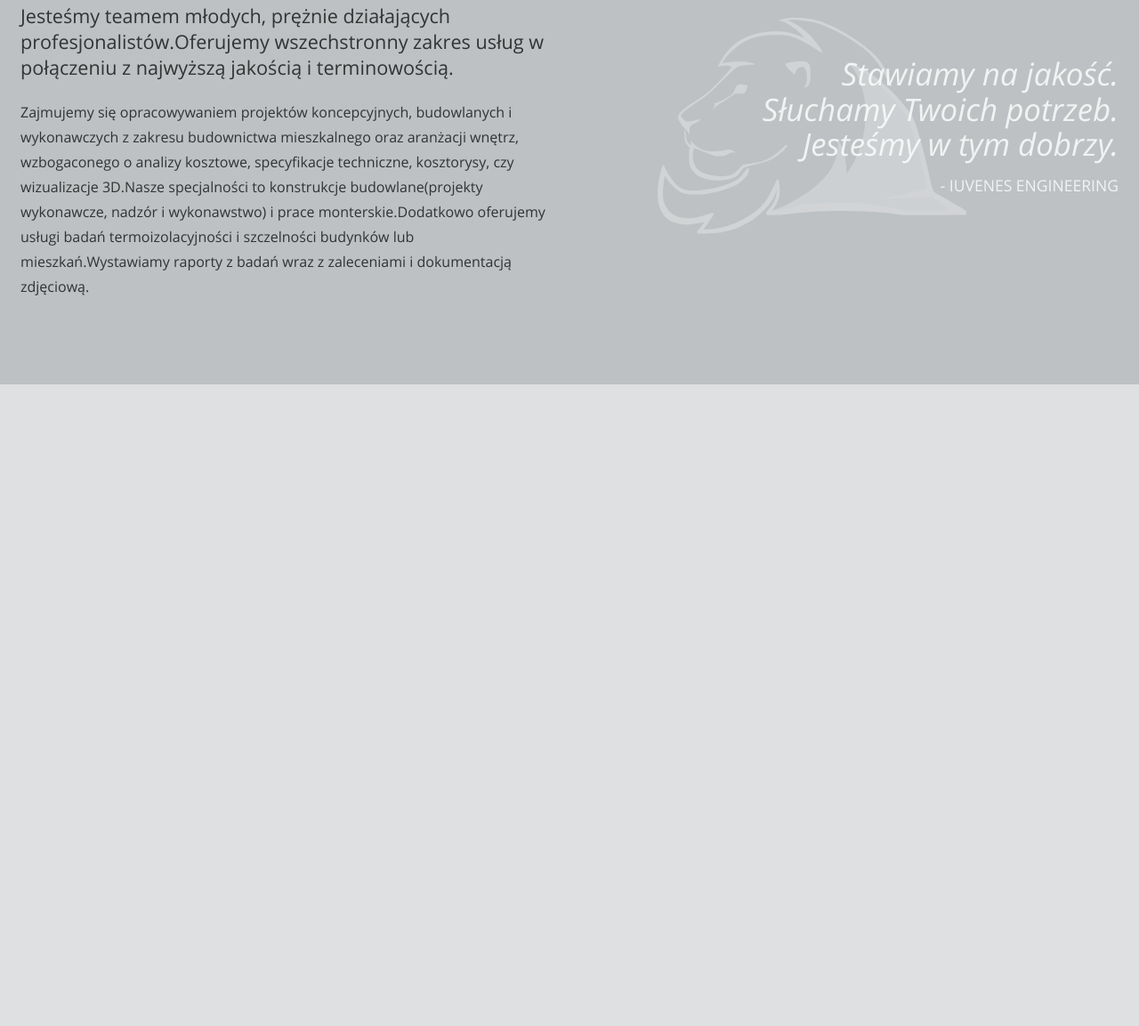
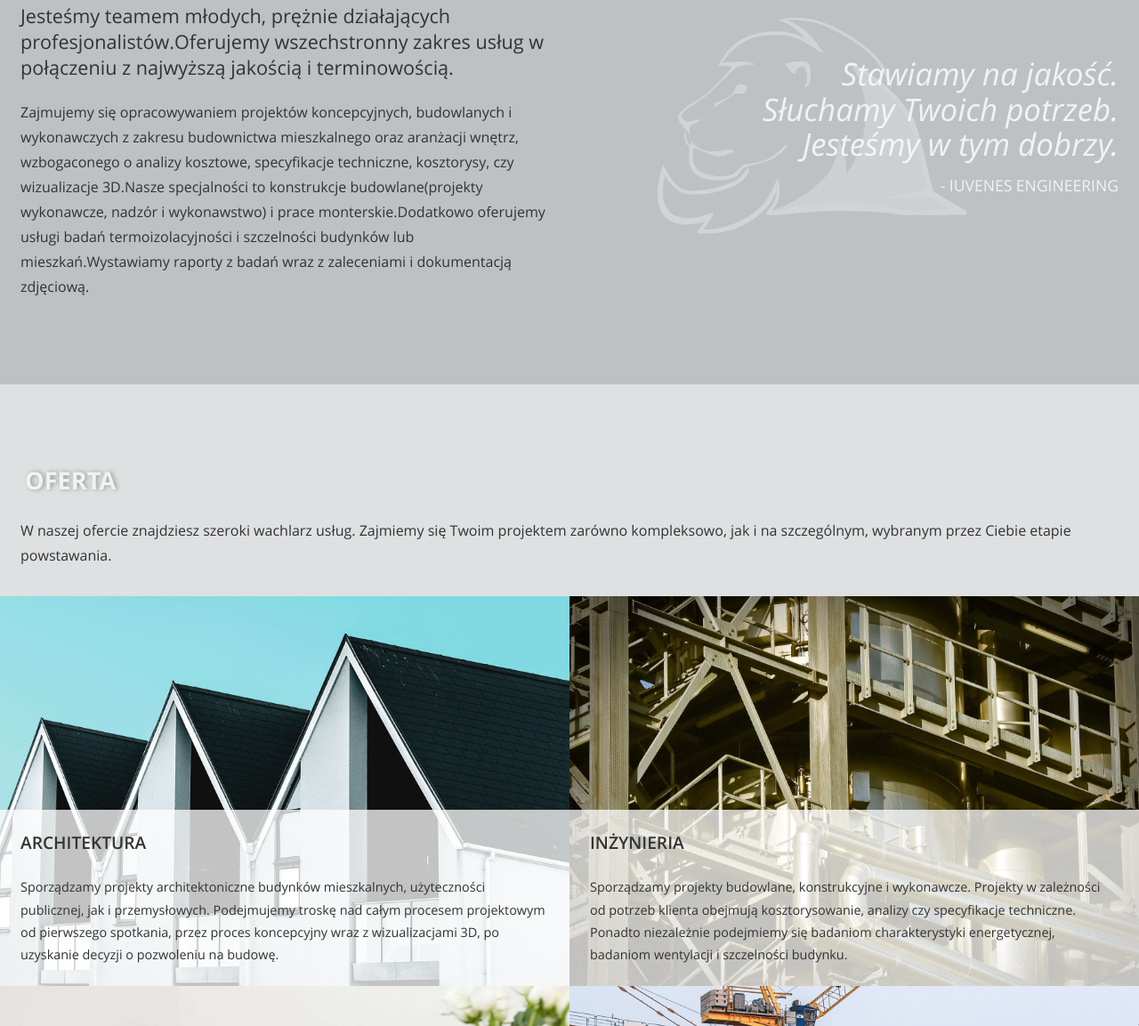
Before and after one commit to iuvenes/website, a Gatsby site: page / in a window 1280 px wide. Shown: the part 1465-2618 px from the top of the page at 89% size. Before the commit the page ends 1897 px from the top, so only its background shows below. Built offline with nearby package versions, Linux system fonts and the light colour scheme; Gatsby itself is replaced by a stand-in of ours.

Commit message:
feat: add Offer view component

```diff
--- a/src/pages/index.js
+++ b/src/pages/index.js
@@ -4,6 +4,7 @@ import SEO from 'components/SEO';
 import Hero from 'views/Hero';
 import Services from 'views/Services';
 import About from 'views/About';
+import Offer from 'views/Offer';
 
 const IndexPage = () => (
 	<>
@@ -11,6 +12,7 @@ const IndexPage = () => (
 		<Hero id="hero" />
 		<Services id="uslugi" />
 		<About id="o_nas" />
+		<Offer id="oferta" />
 	</>
 );
 
--- /dev/null
+++ b/src/views/Offer/index.js
@@ -0,0 +1,72 @@
+import React from 'react';
+import PropTypes from 'prop-types';
+import { graphql, useStaticQuery } from 'gatsby';
+
+import CardOverlay from 'components/CardOverlay';
+import { SectionBright, SectionTitle, SectionText } from 'components/Share';
+import { CardsList, TextWrapper, CardItem } from './styles';
+
+const Offer = ({ id }) => {
+	const {
+		contentYaml: { offer },
+	} = useStaticQuery(graphql`
+		{
+			contentYaml {
+				offer {
+					title
+					text
+					cards {
+						id
+						title
+						text
+						to
+						cover {
+							alt
+							file {
+								childImageSharp {
+									fluid(quality: 45, maxWidth: 800) {
+										...GatsbyImageSharpFluid_withWebp
+									}
+								}
+							}
+						}
+					}
+				}
+			}
+		}
+	`);
+
+	const { title, text, cards } = offer;
+
+	return (
+		<SectionBright id={id}>
+			<TextWrapper>
+				<SectionTitle>{title}</SectionTitle>
+				<SectionText>{text}</SectionText>
+			</TextWrapper>
+			<CardsList>
+				{cards.map(card => (
+					<CardItem key={card.id}>
+						<CardOverlay
+							id={card.id}
+							cover={card.cover}
+							title={card.title}
+							text={card.text}
+							to={card.to}
+						/>
+					</CardItem>
+				))}
+			</CardsList>
+		</SectionBright>
+	);
+};
+
+Offer.propTypes = {
+	id: PropTypes.string,
+};
+
+Offer.defaultProps = {
+	id: null,
+};
+
+export default Offer;
--- /dev/null
+++ b/src/views/Offer/styles.js
@@ -0,0 +1,26 @@
+import styled from 'styled-components';
+
+export const TextWrapper = styled.div`
+	max-width: ${({ theme }) => theme.value.contentWidth};
+	margin: 0 auto;
+	padding: 4em ${({ theme }) => theme.value.minMargin} 0;
+
+	${({ theme }) => theme.mq.tabletMid} {
+		padding-top: 5.75em;
+	}
+`;
+
+export const CardsList = styled.ul`
+	display: flex;
+	flex-wrap: wrap;
+	margin: 0;
+	padding: 0;
+	list-style: none;
+`;
+
+export const CardItem = styled.li`
+	display: flex;
+	flex: 1 0 50%;
+	min-width: 320px;
+	background: black;
+`;
```
